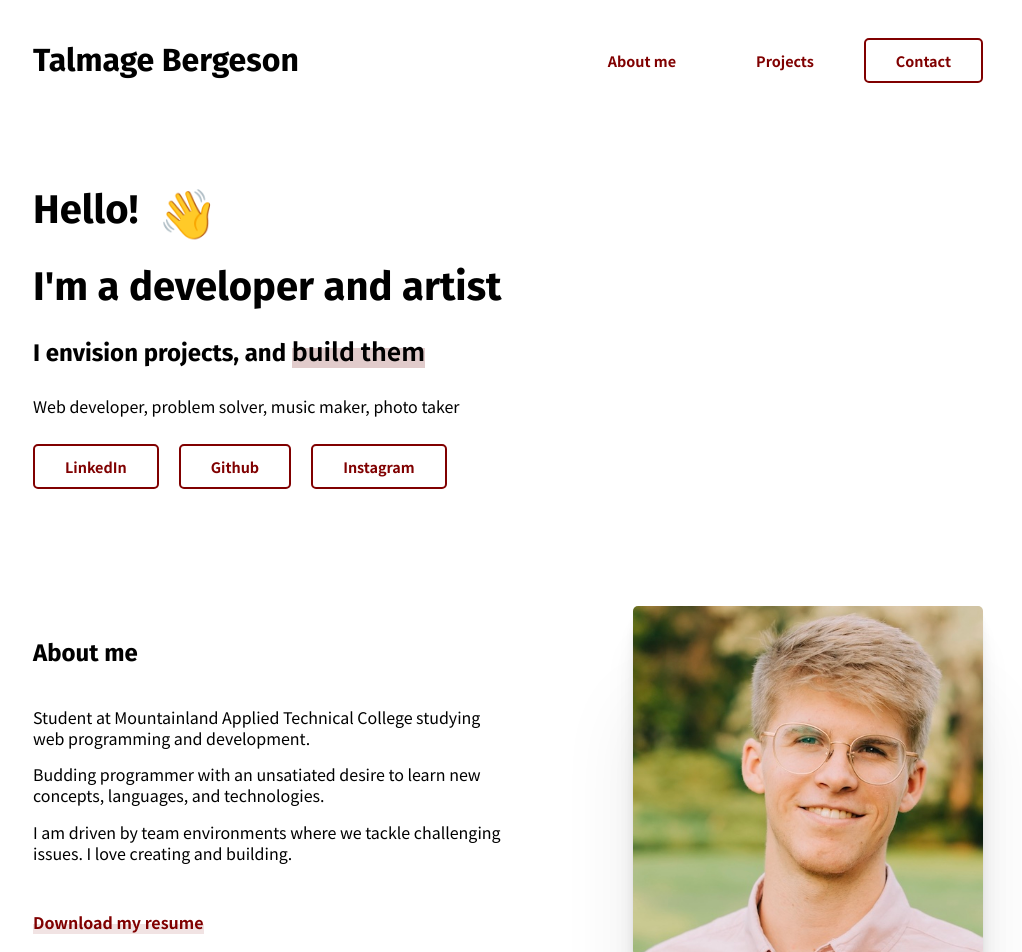
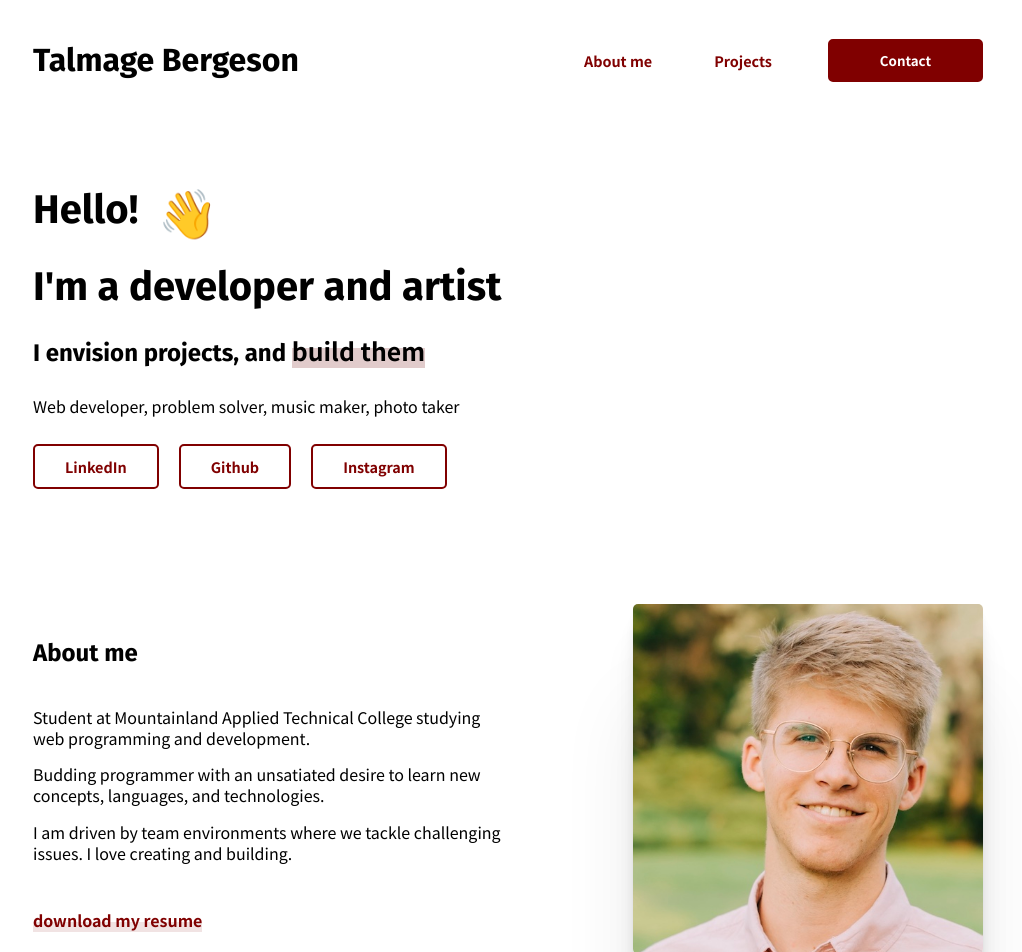
Before and after one commit to talmage89/portfolio, a React (Create React App) app: page / in a window 1280 px wide. Shown: the top 952 px of the page, without its empty margins (132-1154 px from the left). Built offline with nearby package versions, Linux system fonts and the light colour scheme.

Commit message:
css animation changes, all links working

```diff
--- a/src/App.js
+++ b/src/App.js
@@ -18,8 +18,8 @@ export default function App() {
         <div className={styles.footer}>
           <h1>Talmage Bergeson</h1>
           <span>
-            <p>Last updated Sept 2022</p>
-            <p>Feel free to check out this site's GitHub repo <a>here</a>.</p>
+            <p>Updated Sept 2022</p>
+            <p>Feel free to check out this site's source code <a href='https://github.com/talmage89/portfolio' target="_blank" rel='noreferrer'>here</a></p>
           </span>
         </div>
       </>}
--- a/src/App.module.css
+++ b/src/App.module.css
@@ -19,6 +19,17 @@
   align-items: center;
   justify-content: space-between;
 }
-.footer h1{
+.footer{
   color: white;
 }
+.footer span{
+  text-align: right;
+  line-height: .5rem;
+  font-size: .8rem;
+  font-weight: 100;
+}
+.footer span p a{
+
+  color: white;
+  font-weight: bold;
+}
--- a/src/components/Home.js
+++ b/src/components/Home.js
@@ -10,9 +10,10 @@ import styles from './Home.module.css'
 import projects from '../data/projects';
 import skills from '../data/skills'
 
-//images
+//personal images, resume
 import aboutPhoto from '../img/personal/IMG_0543.jpeg';
 import avatarPhoto from '../img/personal/IMG_0001.jpg';
+import resume from '../img/personal/Talmage_Bergeson_Resume.pdf'
 
 
 export default function Home() {
@@ -36,9 +37,9 @@ export default function Home() {
             <div className={styles.navbar}>
                 <h1>Talmage Bergeson</h1>
                 <span className={styles.navButtons}>
-                    <button className={styles.navButton}>About me</button>
-                    <button className={styles.navButton}>Projects</button>
-                    <button className={`${styles.navButton} ${styles.contactButton}`} style={{ margin: "0" }}>Contact</button>
+                    <button className={styles.navButton} onClick={() => window.scroll({top: 525, behavior: "smooth"})}>About me</button>
+                    <button className={styles.navButton} onClick={() => window.scroll({top: 1450, behavior: "smooth"})}>Projects</button>
+                    <button className={styles.contactButtonInverse} onClick={() => window.scroll({top: 3550, behavior: "smooth"})} style={{ margin: "0", textTransform: "capitalize" }}>Contact</button>
                 </span>
             </div>
 
@@ -51,9 +52,9 @@ export default function Home() {
                 <h2 className={styles.introSubheader}>I envision projects, and <span className={styles.subheaderHighlight}>build them</span></h2>
                 <p className={styles.introDescription}>Web developer, problem solver, music maker, photo taker</p>
                 <div className={styles.introButtons}>
-                    <button className={styles.contactButton}>LinkedIn</button>
-                    <button className={styles.contactButton}>Github</button>
-                    <button className={styles.contactButton}>Instagram</button>
+                    <a className={styles.contactButton} href="https://www.linkedin.com/in/talmage-bergeson/" target="_blank" rel='noreferrer'>LinkedIn</a>
+                    <a className={styles.contactButton} href="https://github.com/talmage89" target="_blank" rel='noreferrer'>Github</a>
+                    <a className={styles.contactButton} href="https://www.instagram.com/_talmage/" target="_blank" rel='noreferrer'>Instagram</a>
                 </div>
             </div>
 
@@ -63,7 +64,7 @@ export default function Home() {
                     <p>Student at Mountainland Applied Technical College studying web programming and development.</p>
                     <p>Budding programmer with an unsatiated desire to learn new concepts, languages, and technologies.</p>
                     <p>I am driven by team environments where we tackle challenging issues. I love creating and building.</p>
-                    <button className={styles.aboutResumeLink} href="#">Download my resume</button>
+                    <a className={styles.aboutResumeLink} href={resume} download="Talmage_Bergeson_Resume">download my resume</a>
                 </div>
                 <img src={aboutPhoto} alt="A stunning young man looking for a web development job. Contact this human today using the 'contact' button on the top of the page." className={styles.aboutPhoto} />
             </div>
@@ -73,7 +74,7 @@ export default function Home() {
                     {skills.map((skill, index) => {
                         return (
                             <div className={skillsButtonStyle} key={index}>
-                                <img className={styles.skillsButtonImg} src={skill.img} alt={skill.name} height="25"/>
+                                <img className={styles.skillsButtonImg} src={skill.img} alt={skill.name} height={skill.height||"25px"} />
                                 <p className={styles.skillsButtonText}>{skill.name}</p>
                             </div>
                         )
@@ -97,7 +98,7 @@ export default function Home() {
                         />
                     )
                 })}
-                <span className={styles.centeringContainer}><button className={styles.seeMoreButton}>See More on Github</button></span>
+                <span className={styles.centeringContainer}><a className={styles.contactButtonInverse} href="https://github.com/talmage89" target="_blank" rel='noreferrer'>See More on Github</a></span>
             </div>
 
             <div className={styles.contact}>
@@ -111,9 +112,9 @@ export default function Home() {
                     </span>
                 </span>
                 <span className={styles.contactButtons}>
-                    <button className={styles.contactButton}><i class="fa-brands fa-linkedin-in"></i>LinkedIn</button>
-                    <button className={styles.contactButton}><i class="fa-brands fa-github"></i>Github</button>
-                    <button className={styles.contactButton}><i class="fa-brands fa-instagram"></i>Instagram</button>
+                    <a className={styles.contactButton} href="https://www.linkedin.com/in/talmage-bergeson/" target="_blank" rel='noreferrer'><i class="fa-brands fa-linkedin-in"></i>LinkedIn</a>
+                    <a className={styles.contactButton} href="https://github.com/talmage89" target="_blank" rel='noreferrer'><i class="fa-brands fa-github"></i>Github</a>
+                    <a className={styles.contactButton} href="https://www.instagram.com/_talmage/" target="_blank" rel='noreferrer'><i class="fa-brands fa-instagram"></i>Instagram</a>
                 </span>
             </div>
         </div>
--- a/src/components/Home.module.css
+++ b/src/components/Home.module.css
@@ -63,12 +63,35 @@ h6 {
     background: white;
     border: none;
     color: maroon;
-    padding: 10px 30px;
     border-radius: 5px;
     font-weight: bold;
     font-size: .9rem;
-    margin-right: 20px;
+    margin-right: 50px;
+    position: relative;
 }
+.navButton::after{
+    content: '';
+    display: inline-block;
+    position: absolute;
+    background-color: maroon;
+    width: 0;
+    height: 3px;
+    top: 90%;
+    left: 0%;
+}
+.navButton:hover{
+    cursor: pointer;
+}
+.navButton:hover::after{
+    animation: underlineAnimation 0.3s forwards;
+}
+
+@keyframes underlineAnimation {
+    100% {
+        width: 100%;
+    }
+}
+
 
 /*  */
 /*  */
@@ -179,6 +202,7 @@ h6 {
     border-radius: 5px;
     font-weight: bold;
     font-size: .9rem;
+    text-decoration: none;
 
     transition: all .5s;
 
@@ -224,18 +248,21 @@ h6 {
     line-height: 1.3rem;
 }
 
-.aboutContent button {
+.aboutResumeLink {
     background-color: rgba(0, 0, 0, 0);
     border: none;
     padding: 0;
-    margin: 30px 0px;
+    line-height: 80px;
     font-size: 1rem;
     color: maroon;
     font-weight: 900;
+    text-decoration: none;
+    display: block;
 }
 
-.aboutContent button::first-line {
-    box-shadow: inset 0px -10px 0px rgba(128, 0, 0, 0.111);
+.aboutResumeLink::first-line {
+    box-shadow:
+    inset 0px -10px 0px rgba(128, 0, 0, 0.111);
 }
 
 .aboutPhoto {
@@ -416,20 +443,21 @@ h6 {
     justify-content: center;
 }
 
-.seeMoreButton {
+.contactButtonInverse {
     background-color: maroon;
     color: white;
     border: 2px solid maroon;
     border-radius: 5px;
-    padding: 15px 50px;
+    padding: 10px 50px;
     text-transform: uppercase;
     font-weight: bold;
-    margin: 30px 0px 50px 0px;
+
+    text-decoration: none;
 
     transition: all .5s;
 }
 
-.seeMoreButton:hover {
+.contactButtonInverse:hover {
     background-color: white;
     color: maroon;
     transform: scale(1.05);
@@ -443,9 +471,14 @@ h6 {
 /* contact */
 .contact {
     padding: 50px 0px;
-    margin: 0px 0px 50px 0px;
+    margin: 50px 0px;
     display: flex;
     flex-direction: column;
+}
+
+.contactHeader, .contactSubheader{
+    margin: 0;
+    line-height: 3rem;
 }
 
 .contactInfoCard {
@@ -457,8 +490,8 @@ h6 {
 }
 
 .infoCardPhoto {
-    height: 300px;
-    width: 300px;
+    height: 275px;
+    width: 275px;
     background-position: 0px 0px;
     background-size: cover;
     background-repeat: no-repeat;
@@ -497,21 +530,10 @@ h6 {
     display: flex;
     justify-content: center;
     width: 100%;
-    margin: 30px 0px 0px 0px;
+    margin: 0px 0px 0px 0px;
 }
 
 .contactButton i {
     font-size: 1.3rem;
     margin-right: 15px;
 }
-
-/*  */
-/*  */
-/*  */
-/*  */
-/* footer */
-.footer {
-    height: 100px;
-    width: 100%;
-    background-color: maroon;
-}
--- a/src/components/ProjectCard.module.css
+++ b/src/components/ProjectCard.module.css
@@ -42,14 +42,15 @@
 }
 
 .textTag::first-line {
-    box-shadow: inset 0px -10px 0px rgba(82, 82, 82, 0.237);
+    box-shadow: inset 0px -10px 0px rgba(128, 0, 0, 0.152);
 }
 
 .textGithub, .textLinkToSite{
     color: rgb(143, 0, 0);
     font-size: 1.6rem;
-    line-height: 8rem;
+    line-height: 6rem;
     margin: 0px 20px 0px 0px;
+
 }
 
 .elementImg {
--- a/src/data/skills.js
+++ b/src/data/skills.js
@@ -43,7 +43,8 @@ const skills = [
     },
     {
         name: "Ableton",
-        img: abletonPhoto
+        img: abletonPhoto,
+        height: "20px"
     }
 ];
 
```
Also changed, not shown: 1 other file (tests, documents, lock files or other folders).
